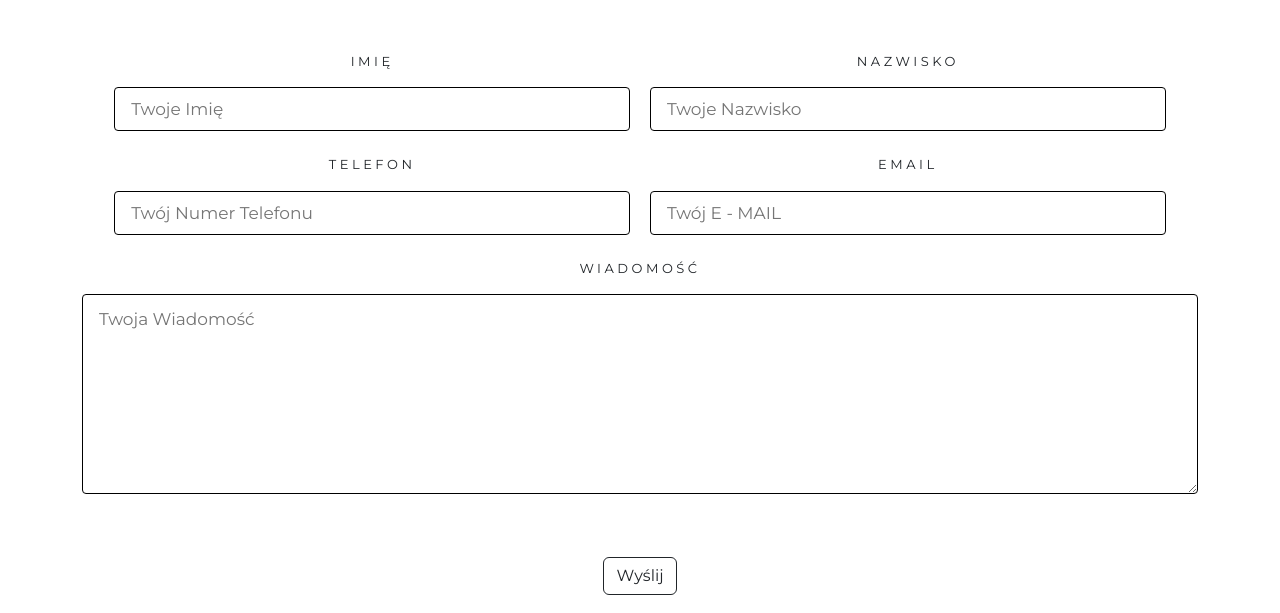
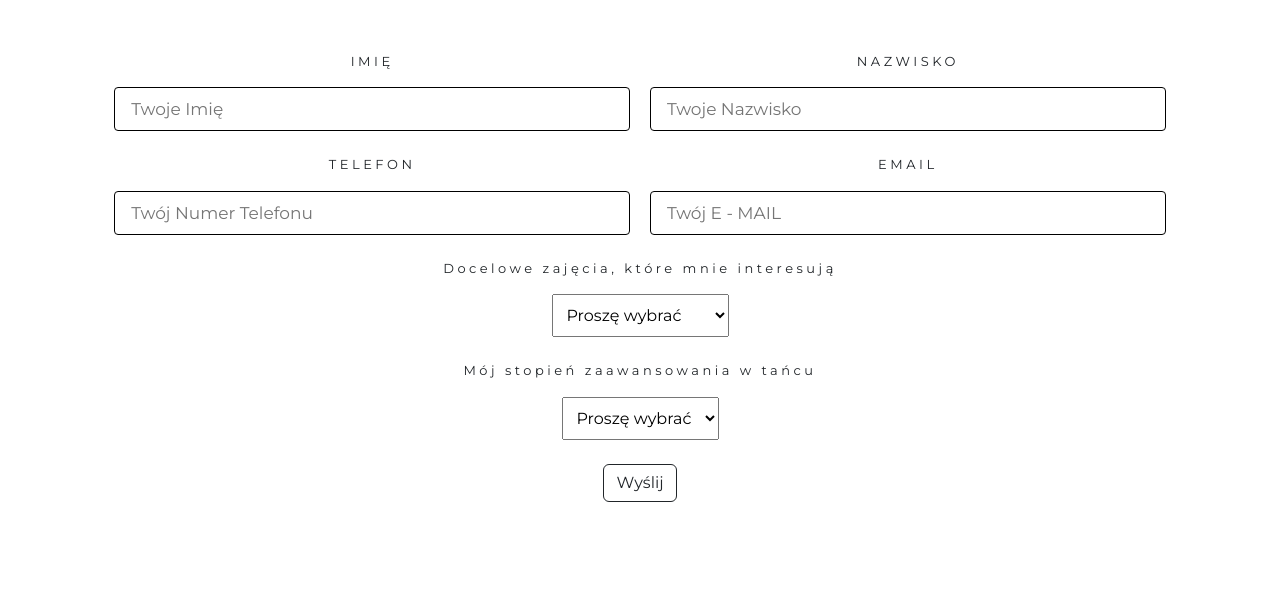
Before and after one commit to JRadomyski/Dance-School-Website, a plain HTML site: page contact.html in a window 1280 px wide. Shown: the part 546-1159 px from the top of the page. Drawn offline with nearby package versions, Linux system fonts and the light colour scheme.

Commit message:
Forms change

```diff
--- a/contact.html
+++ b/contact.html
@@ -24,8 +24,7 @@
             <li></li>
             <li><a class="nav__link" href="index.html">Początek</a></li>
             <li><a class="nav__link" href="about.html">O Nas</a></li>
-            <li><a class="nav__link"
-                   href="https://taniec-siedlce.blogspot.com/">Aktualności</a>
+            <li><a class="nav__link" href="https://taniec-siedlce.blogspot.com/">Aktualności</a>
             </li>
             <li><a class="nav__link" href="pricing.html">Cennik</a></li>
             <li><a class="nav__link" href="contact.html">Kontakt</a></li>
@@ -39,12 +38,10 @@
 <nav class="nav nav-desktop">
     <a class="nav__link" href="index.html">Strona główna</a>
     <a class="nav__link" href="about.html">O nas</a>
-    <a class="nav__link"
-       href="https://taniec-siedlce.blogspot.com/">Aktualności</a>
+    <a class="nav__link" href="https://taniec-siedlce.blogspot.com/">Aktualności</a>
     <a class="nav__link" href="pricing.html">Cennik-Grafik-Karta-Podarunkowa</a>
     <a class="nav__link" href="contact.html">Kontakt-Zapisy</a>
 </nav>
-
 
 <section id="contact">
     <div class="container">
@@ -55,7 +52,7 @@
             <article class="col-12 col-lg-4">
                 <img height="50px" width="50px" src="images/iconmonstr-phone-8-120.png" alt="ikonka" title="ikonka">
                 <h2>Numer Kontaktowy</h2>
-                <a href="tel:601991189 "
+                <a href="tel:601991189"
                    style="font-family: 'Franklin Gothic Medium', 'Arial Narrow', Arial, sans-serif; font-style: italic; color: black; text-decoration: none;">
                     601 991 189
                 </a>
@@ -80,7 +77,7 @@
             <form action="POST" data-netlify="true">
                 <div class="half">
                     <div class="item">
-                        <label for="name">IMIĘ</label>
+                        <label for="first_name">IMIĘ</label>
                         <input name="IMIĘ" placeholder="Twoje Imię" type="text" id="first_name">
                     </div>
                     <div class="item">
@@ -99,13 +96,28 @@
                     </div>
                 </div>
                 <div class="full">
-                    <label for="message">WIADOMOŚĆ</label>
-                    <textarea placeholder="Twoja Wiadomość" name="Wiadomość" id="message"></textarea>
+                    <label for="target">Docelowe zajęcia, które mnie interesują</label>
+                    <select id="target" name="target" required style="padding:10px">
+                        <option value="" selected>Proszę wybrać</option>
+                        <option value="Taniec dla par">Taniec dla par</option>
+                        <option value="Pierwszy Taniec">Pierwszy Taniec</option>
+                        <option value="Taniec solo">Taniec solo</option>
+                        <option value="Warsztaty tańca">Warsztaty tańca</option>
+                        <option value="Zajęcia Grupowe">Zajęcia Grupowe</option>
+                    </select>
                 </div>
-                <div class="field">
-                    <div data-netlify-recaptcha="true" class="p-3 d-flex justify-content-center"
-                         style="text-align: center;"></div>
+
+                <div class="full">
+                    <label for="target">Mój stopień zaawansowania w tańcu</label>
+                    <select id="target" name="target" required style="padding:10px">
+                        <option value="" selected>Proszę wybrać</option>
+                        <option value="Brak">Brak</option>
+                        <option value="Początkujący">Początkujący</option>
+                        <option value="Średni">Średni</option>
+                        <option value="Wysoki">Wysoki</option>
+                    </select>
                 </div>
+
                 <input class="btn btn-outline-dark" type="submit" value="Wyślij" name="Submit"></input>
             </form>
         </div>
@@ -115,7 +127,7 @@
     <div class="container p-4">
         <section class="mb-4">
             <a class="btn btn-outline-dark btn-floating m-1" href="https://www.youtube.com/c/MarekGlinka" role="button"><img
-                    alt="icon-yt" src="images/yt.png"></img></i></a>
+                    alt="icon-yt" src="images/yt.png"></img></a>
             <a class="btn btn-outline-dark btn-floating m-1" href="https://www.facebook.com/taniec.siedlce.new2023"
                role="button"><img alt="icon-fb" src="images/facebook.png"></img></a>
             <a class="btn btn-outline-dark btn-floating m-1" href="https://www.instagram.com/taniec_siedlce/"
```
